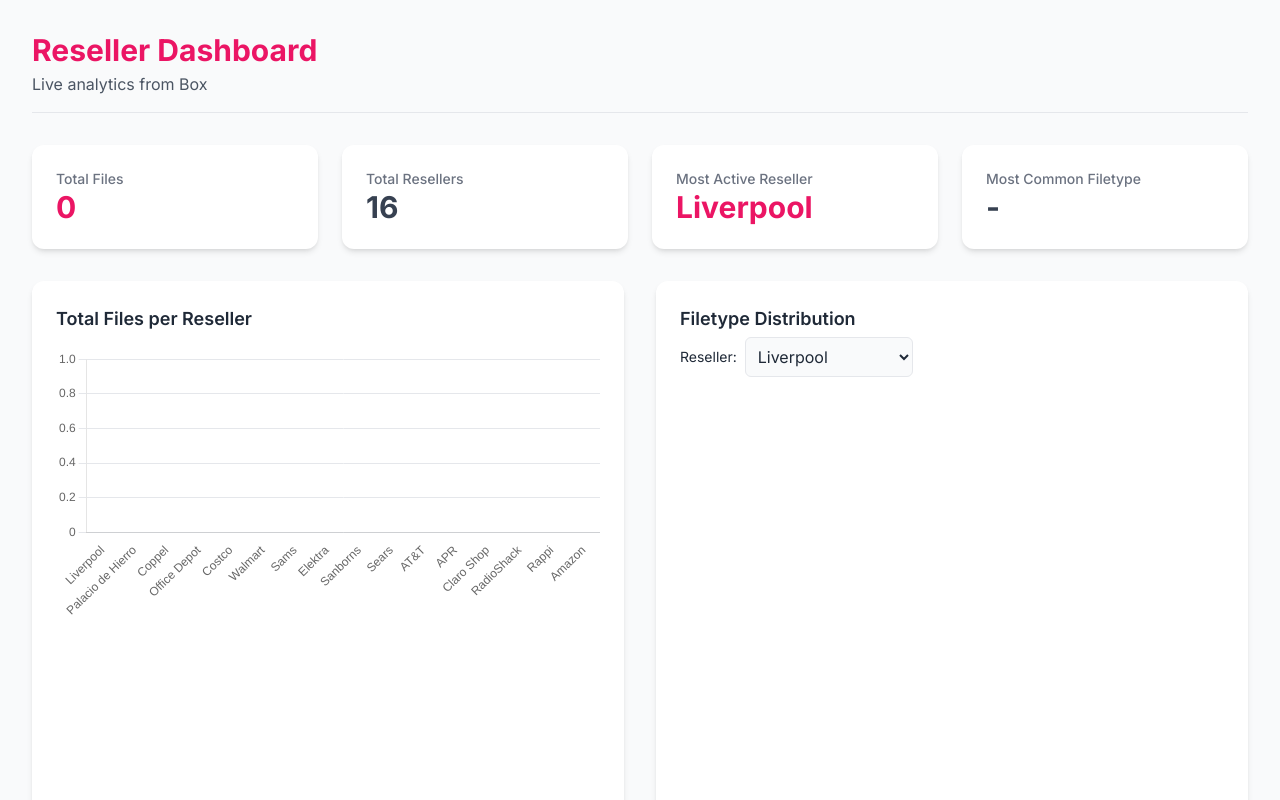
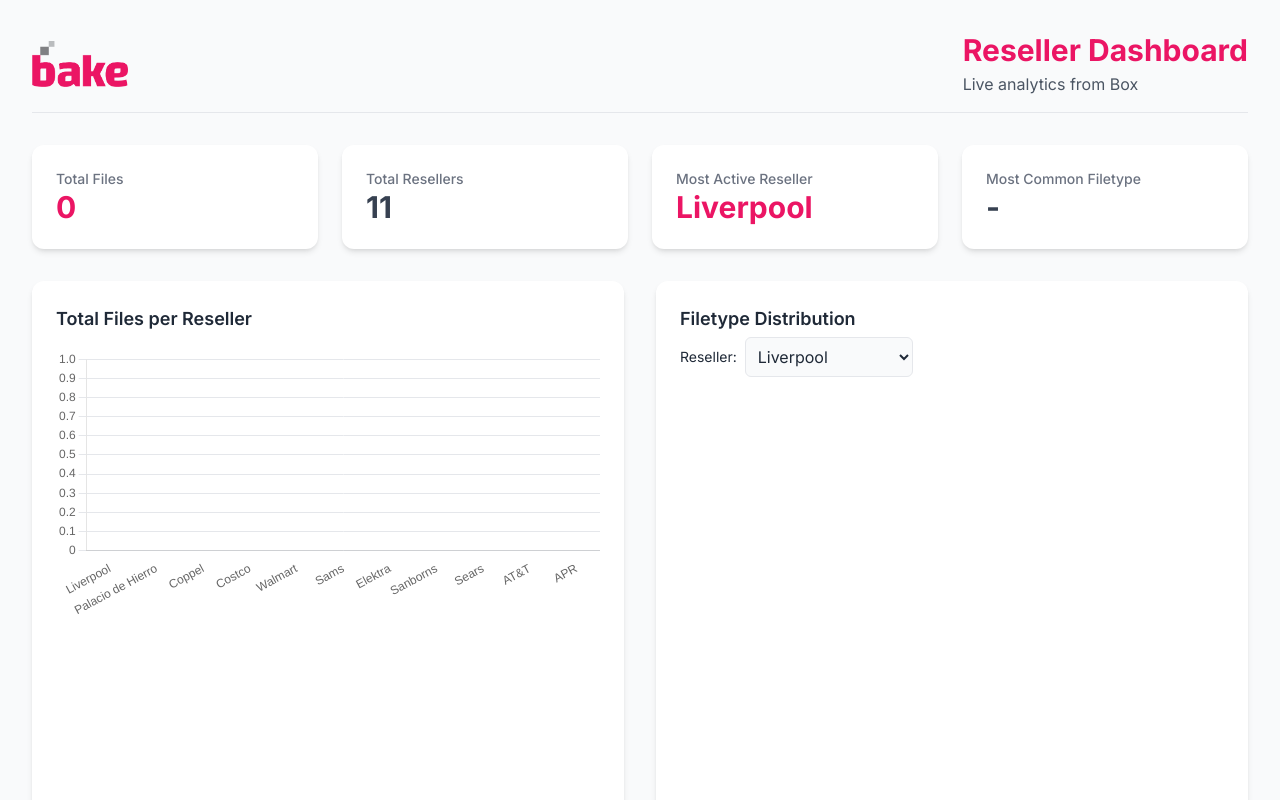
Before and after one commit to escK/reseller-dashboard, a plain HTML site: page index.html in a window 1280 px wide. Shown: the top 800 px of the page. Drawn offline with nearby package versions, Linux system fonts and the light colour scheme; no server answers.

Commit message:
reseller colors, favicon, bake logo

```diff
--- a/index.html
+++ b/index.html
@@ -9,6 +9,29 @@
     <link rel="preconnect" href="https://fonts.googleapis.com">
     <link rel="preconnect" href="https://fonts.gstatic.com" crossorigin>
     <link href="https://fonts.googleapis.com/css2?family=Inter:wght@400;500;600;700&display=swap" rel="stylesheet">
+
+    <link rel="apple-touch-icon" sizes="57x57" href="images/apple-icon-57x57.png">
+    <link rel="apple-touch-icon" sizes="60x60" href="images/apple-icon-60x60.png">
+    <link rel="apple-touch-icon" sizes="72x72" href="images/apple-icon-72x72.png">
+    <link rel="apple-touch-icon" sizes="76x76" href="images/apple-icon-76x76.png">
+    <link rel="apple-touch-icon" sizes="114x114" href="images/apple-icon-114x114.png">
+    <link rel="apple-touch-icon" sizes="120x120" href="images/apple-icon-120x120.png">
+    <link rel="apple-touch-icon" sizes="144x144" href="images/apple-icon-144x144.png">
+    <link rel="apple-touch-icon" sizes="152x152" href="images/apple-icon-152x152.png">
+    <link rel="apple-touch-icon" sizes="180x180" href="images/apple-icon-180x180.png">
+    <link rel="icon" type="image/png" sizes="192x192"  href="/android-icon-192x192.png">
+    <link rel="icon" type="image/png" sizes="32x32" href="images/favicon-32x32.png">
+    <link rel="icon" type="image/png" sizes="96x96" href="images/favicon-96x96.png">
+    <link rel="icon" type="image/png" sizes="16x16" href="images/favicon-16x16.png">
+    <link rel="manifest" href="images/manifest.json">
+    <meta name="msapplication-TileColor" content="#ffffff">
+    <meta name="msapplication-TileImage" content="images/ms-icon-144x144.png">
+    <meta name="theme-color" content="#ffffff">
+
+      <meta property="og:title" content="Apple Resellers" />
+  <meta property="og:description" content="Detailed report by reseller, time and type of materials." />
+  <meta property="og:image" content="https://bake.mx/apple/images/apple-icon-180x180.png" />
+
     <style>
         body {
             font-family: 'Inter', sans-serif;
@@ -52,9 +75,15 @@
 <body class="bg-gray-50 text-gray-800">
 
     <div class="container mx-auto p-4 md:p-8">
-        <header class="mb-8 pb-4 border-b border-gray-200">
-            <h1 class="text-3xl font-bold text-bake-pink">Reseller Dashboard</h1>
-            <p class="text-gray-600 mt-1">Live analytics from Box</p>
+         <header class="flex flex-col md:flex-row md:justify-between items-center gap-4 mb-8 pb-4 border-b border-gray-200">
+            <div>
+                <img src="logo_bake.png" alt="Bake Logo" class="w-24 h-auto">
+            </div>
+            <div class="text-center md:text-left">
+                <h1 class="text-3xl font-bold text-bake-pink">Reseller Dashboard</h1>
+                <p class="text-gray-600 mt-1">Live analytics from Box</p>
+            </div>
+
         </header>
 
         <div id="loader" class="flex flex-col items-center justify-center h-64">
@@ -110,10 +139,24 @@
     <script>
         document.addEventListener('DOMContentLoaded', () => {
             // --- CONFIGURATION ---
-            // The ID of your public Google Spreadsheet
             const SPREADSHEET_ID = '1KbREud-WAYBTPkNrPostSfnNxZyNnxq4JVBHyzLjIbU';
-            // **CORRECTED**: The exact names of the sheets (tabs) for each reseller
-            const RESELLER_SHEET_NAMES = ['Liverpool', 'Palacio de Hierro', 'Coppel', 'Office Depot', 'Costco', 'Walmart', 'Sams', 'Elektra', 'Sanborns', 'Sears', 'AT&T', 'APR', 'Claro Shop', 'RadioShack', 'Rappi', 'Amazon'];
+            const RESELLER_SHEET_NAMES = ['Liverpool', 'Palacio de Hierro', 'Coppel', 'Costco', 'Walmart', 'Sams', 'Elektra', 'Sanborns', 'Sears', 'AT&T', 'APR'];
+
+            // **NEW**: Assign a specific color to each reseller for brand consistency
+            const RESELLER_COLORS = {
+                'Liverpool': '#c32e95',
+                'Palacio de Hierro': '#edc74b',
+                'Coppel': '#3d41e0',
+                'Costco': '#ff0000',
+                'Walmart': '#5c8a47',
+                'Sams': '#3a5fa7',
+                'Elektra': '#ffa800',
+                'Sanborns': '#a83f37',
+                'Sears': '#00539F',
+                'AT&T': '#69a8e2',
+                'APR': '#a9a9a9',
+                'default': '#6b7280' // A fallback color
+            };
 
             // --- UI ELEMENTS ---
             const loader = document.getElementById('loader');
@@ -121,28 +164,17 @@
             const resellerSelect = document.getElementById('reseller-select');
 
             // --- CHART INSTANCES ---
-            // To keep track of charts so they can be destroyed before redrawing
             let filesPerResellerChart, filetypeChart, monthlyFilesChart;
 
             // --- API CALLS ---
-            // Fetches and parses CSV data from a public Google Sheet
             async function getSheetData(sheetName) {
                 const url = `https://docs.google.com/spreadsheets/d/${SPREADSHEET_ID}/gviz/tq?tqx=out:csv&sheet=${encodeURIComponent(sheetName)}`;
                 try {
                     const response = await fetch(url);
-                    if (!response.ok) {
-                        throw new Error(`Network response was not ok for sheet: ${sheetName}`);
-                    }
+                    if (!response.ok) throw new Error(`Network response was not ok for sheet: ${sheetName}`);
                     const csvText = await response.text();
-
-                    // Parse the CSV text into an array of arrays.
                     const rows = csvText.trim().split('\n');
-                    const data = rows.map(row => {
-                        // This simple parser handles the quoted fields from Google Sheets CSV export
-                        return row.slice(1, -1).split('","');
-                    });
-
-                    // Return data without the header row
+                    const data = rows.map(row => row.slice(1, -1).split('","'));
                     return data.slice(1);
                 } catch (error) {
                     console.error(`Failed to fetch or parse sheet data for ${sheetName}:`, error);
@@ -151,28 +183,20 @@
                 }
             }
 
-
             // --- DATA PROCESSING ---
-            // Transforms the raw sheet data into a structured format for the dashboard
             function processData(rawData) {
                 const totalFiles = rawData.reduce((sum, sheet) => sum + sheet.data.length, 0);
                 const totalResellers = rawData.length;
-
-                // Calculate total files per reseller and sort to find the most active
                 const filesPerReseller = rawData.map(sheet => ({
                     reseller: sheet.name,
                     count: sheet.data.length
                 })).sort((a, b) => b.count - a.count);
-
                 const mostActive = filesPerReseller.length > 0 ? filesPerReseller[0] : { reseller: '-', count: 0 };
-
-                // Calculate filetype counts for each reseller and overall
                 const filetypeCounts = {};
                 const allFiletypes = {};
                 rawData.forEach(sheet => {
                     const counts = {};
                     sheet.data.forEach(row => {
-                        // **CORRECTED**: Column for filetype (Extension) is index 2
                         if (row && row.length > 2) {
                             const filetype = row[2];
                             if (filetype) {
@@ -183,25 +207,18 @@
                     });
                     filetypeCounts[sheet.name] = counts;
                 });
-
                 const mostCommonFiletype = Object.keys(allFiletypes).reduce((a, b) => allFiletypes[a] > allFiletypes[b] ? a : b, '-');
-
-
-                // Aggregate file uploads by month across all resellers
                 const monthlyCounts = {};
                 rawData.forEach(sheet => {
                     sheet.data.forEach(row => {
-                         // **CORRECTED**: Column for date (Last Modified) is index 1
                         if (row && row.length > 1) {
                             const dateStr = row[1];
                             if (dateStr) {
                                 try {
                                     const date = new Date(dateStr);
-                                    if (!isNaN(date)) { // Check if the date is valid
+                                    if (!isNaN(date)) {
                                         const month = `${date.getFullYear()}-${String(date.getMonth() + 1).padStart(2, '0')}`;
-                                        if (!monthlyCounts[month]) {
-                                            monthlyCounts[month] = {};
-                                        }
+                                        if (!monthlyCounts[month]) monthlyCounts[month] = {};
                                         monthlyCounts[month][sheet.name] = (monthlyCounts[month][sheet.name] || 0) + 1;
                                     }
                                 } catch (e) {
@@ -211,24 +228,12 @@
                         }
                     });
                 });
-
-                return {
-                    totalFiles,
-                    totalResellers,
-                    mostActiveReseller: mostActive.reseller,
-                    mostCommonFiletype,
-                    filesPerReseller,
-                    filetypeCounts,
-                    monthlyCounts
-                };
+                return { totalFiles, totalResellers, mostActiveReseller: mostActive.reseller, mostCommonFiletype, filesPerReseller, filetypeCounts, monthlyCounts };
             }
 
             // --- CHART RENDERING ---
-            // Creates and updates the charts using Chart.js
             function renderCharts(processedData) {
-                const chartColors = [
-                    '#3b82f6', '#10b981', '#ef4444', '#f97316', '#8b5cf6', '#14b8a6', '#6366f1', '#a855f7'
-                ];
+                const genericChartColors = ['#3b82f6', '#10b981', '#ef4444', '#f97316', '#8b5cf6', '#14b8a6', '#6366f1', '#a855f7'];
 
                 // Chart 1: Files per Reseller (Bar Chart)
                 const filesCtx = document.getElementById('files-per-reseller-chart').getContext('2d');
@@ -240,8 +245,9 @@
                         datasets: [{
                             label: 'Number of Files',
                             data: processedData.filesPerReseller.map(d => d.count),
-                            backgroundColor: chartColors,
-                            borderColor: chartColors,
+                            // **MODIFIED**: Use the specific color for each reseller
+                            backgroundColor: processedData.filesPerReseller.map(d => RESELLER_COLORS[d.reseller] || RESELLER_COLORS.default),
+                            borderColor: processedData.filesPerReseller.map(d => RESELLER_COLORS[d.reseller] || RESELLER_COLORS.default),
                             borderWidth: 1
                         }]
                     },
@@ -263,15 +269,13 @@
                             labels: Object.keys(data),
                             datasets: [{
                                 data: Object.values(data),
-                                backgroundColor: chartColors,
+                                backgroundColor: genericChartColors,
                                 hoverOffset: 4
                             }]
                         },
                         options: {
                             responsive: true,
-                            plugins: {
-                                legend: { position: 'right' }
-                            }
+                            plugins: { legend: { position: 'right' } }
                         }
                     });
                 }
@@ -284,7 +288,6 @@
                     resellerSelect.appendChild(option);
                 });
                 resellerSelect.addEventListener('change', (e) => updateFiletypeChart(e.target.value));
-
                 if (processedData.filesPerReseller.length > 0) {
                     updateFiletypeChart(processedData.filesPerReseller[0].reseller);
                 }
@@ -292,14 +295,18 @@
                 // Chart 3: Monthly Files (Line Chart)
                 const monthlyCtx = document.getElementById('monthly-files-chart').getContext('2d');
                 const months = Object.keys(processedData.monthlyCounts).sort();
-                const datasets = RESELLER_SHEET_NAMES.map((reseller, index) => ({
-                    label: reseller,
-                    data: months.map(month => processedData.monthlyCounts[month][reseller] || 0),
-                    borderColor: chartColors[index % chartColors.length],
-                    backgroundColor: chartColors[index % chartColors.length] + '33',
-                    fill: true,
-                    tension: 0.3
-                }));
+                // **MODIFIED**: Use specific colors for each reseller's line
+                const datasets = RESELLER_SHEET_NAMES.map(reseller => {
+                    const color = RESELLER_COLORS[reseller] || RESELLER_COLORS.default;
+                    return {
+                        label: reseller,
+                        data: months.map(month => (processedData.monthlyCounts[month] && processedData.monthlyCounts[month][reseller]) || 0),
+                        borderColor: color,
+                        backgroundColor: color + '33', // Add transparency for the fill
+                        fill: true,
+                        tension: 0.3
+                    };
+                });
 
                 if (monthlyFilesChart) monthlyFilesChart.destroy();
                 monthlyFilesChart = new Chart(monthlyCtx, {
@@ -320,27 +327,19 @@
             async function initializeDashboard() {
                 try {
                     const allSheetData = await Promise.all(
-                        RESELLER_SHEET_NAMES.map(async name => ({
-                            name,
-                            data: await getSheetData(name)
-                        }))
+                        RESELLER_SHEET_NAMES.map(async name => ({ name, data: await getSheetData(name) }))
                     );
-
                     const processedData = processData(allSheetData);
-
                     document.getElementById('total-files').textContent = processedData.totalFiles;
                     document.getElementById('total-resellers').textContent = processedData.totalResellers;
                     document.getElementById('most-active-reseller').textContent = processedData.mostActiveReseller;
                     document.getElementById('most-common-filetype').textContent = processedData.mostCommonFiletype;
-
                     renderCharts(processedData);
-
                     loader.style.display = 'none';
                     dashboardContent.classList.remove('hidden');
-
                 } catch (error) {
                     console.error('Failed to initialize dashboard:', error);
-                    loader.innerHTML = `<p class="text-red-500 font-semibold">An error occurred: ${error.message}</p><p class="text-gray-600">Please ensure the spreadsheet is public ("Anyone on the internet with this link can view") and the sheet names are correct in the script.</p>`;
+                    loader.innerHTML = `<p class="text-red-500 font-semibold">An error occurred: ${error.message}</p><p class="text-gray-600">Please ensure the spreadsheet is public and the sheet names are correct.</p>`;
                 }
             }
 
```
Also changed, not shown: logo_bake.png (added).
